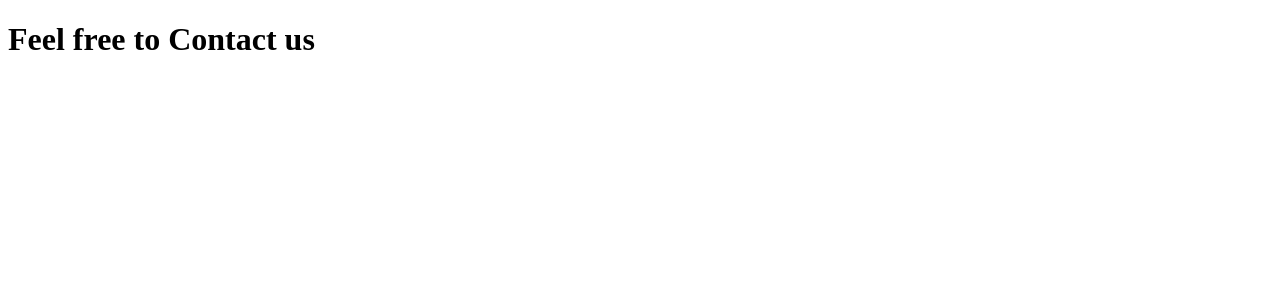
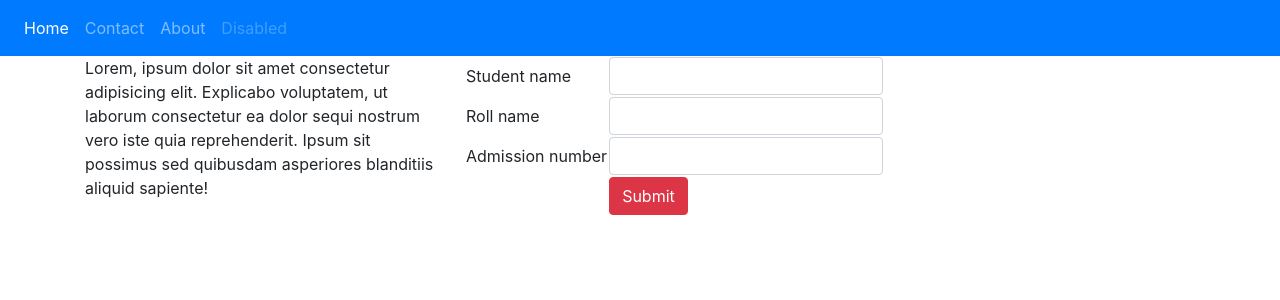
Before and after one commit to amalraj1264/pythonstart, a Django app: page /contact/ in a window 1280 px wide. Shown: the top 300 px of the page. Run offline with Django 3.2, Linux system fonts and the light colour scheme; some libraries are stand-ins or nearby versions.

Commit message:
third commit

```diff
--- /dev/null
+++ b/mzc/templates/base.html
@@ -0,0 +1,32 @@
+<!DOCTYPE html>
+<html lang="en">
+<head>
+        <link rel="stylesheet" href="https://stackpath.bootstrapcdn.com/bootstrap/4.3.1/css/bootstrap.min.css" integrity="sha384-ggOyR0iXCbMQv3Xipma34MD+dH/1fQ784/j6cY/iJTQUOhcWr7x9JvoRxT2MZw1T" crossorigin="anonymous">
+    <meta charset="UTF-8">
+    <meta name="viewport" content="width=device-width, initial-scale=1.0">
+    <meta http-equiv="X-UA-Compatible" content="ie=edge">
+    <title>Document</title>
+</head>
+<body>
+        <nav class="navbar navbar-expand-sm bg-primary navbar-dark">
+                <ul class="navbar-nav">
+                  <li class="nav-item active">
+                    <a class="nav-link" href="#">Home</a>
+                  </li>
+                  <li class="nav-item">
+                    <a class="nav-link" href="/contact">Contact</a>
+                  </li>
+                  <li class="nav-item">
+                    <a class="nav-link" href="/index">About</a>
+                  </li>
+                  <li class="nav-item">
+                    <a class="nav-link disabled" href="#">Disabled</a>
+                  </li>
+                </ul>
+              </nav>
+
+
+              {% block myContainer %}
+              {% endblock %}
+</body>
+</html>
--- a/mzc/templates/contact.html
+++ b/mzc/templates/contact.html
@@ -1,12 +1,36 @@
-<!DOCTYPE html>
-<html lang="en">
-<head>
-    <meta charset="UTF-8">
-    <meta name="viewport" content="width=device-width, initial-scale=1.0">
-    <meta http-equiv="X-UA-Compatible" content="ie=edge">
-    <title>Document</title>
-</head>
-<body>
-    <h1>Feel free to Contact us</h1>
-</body>
-</html>
+
+{% extends 'base.html' %}
+{% block myContainer %}
+
+
+<div class="container">
+        <div class="row">
+
+            <div class="col col-12 col-sm-6 col-md-4">
+                Lorem, ipsum dolor sit amet consectetur adipisicing elit. Explicabo voluptatem, ut laborum consectetur ea dolor sequi nostrum vero iste quia reprehenderit. Ipsum sit possimus sed quibusdam asperiores blanditiis aliquid sapiente!
+            </div>
+            <div class="col col-12 col-sm-6 col-md-8">
+                    <table >
+                            <tr>
+                                <td>Student name</td>
+                                <td><input type="text" class="form-control"> </td>
+                            </tr>
+                            <tr>
+                                <td>Roll name</td>
+                                <td><input type="text" class="form-control"></td>
+                            </tr>
+                            <tr>
+                                <td>Admission number
+                                </td>
+                                <td><input type="text" class="form-control"></td>
+                            </tr>
+                            <tr>
+                                <td></td>
+                                <td><button class="btn btn-danger">Submit</button></td>
+                            </tr>
+                        </table>
+            </div>
+        </div>
+    </div>
+
+    {% endblock %}
```
Also changed, not shown: mzc/templates/index.html (+11 -16 lines).
